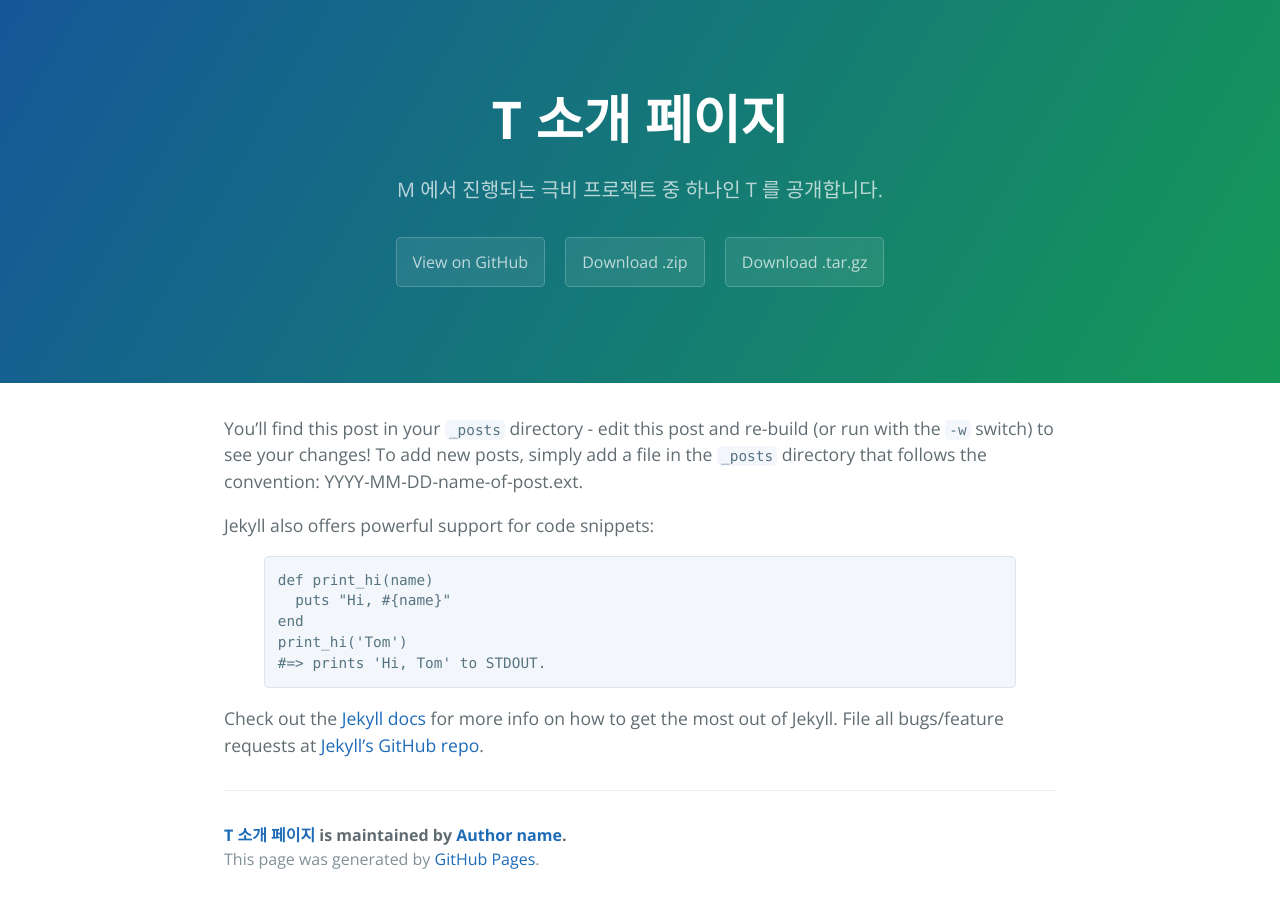
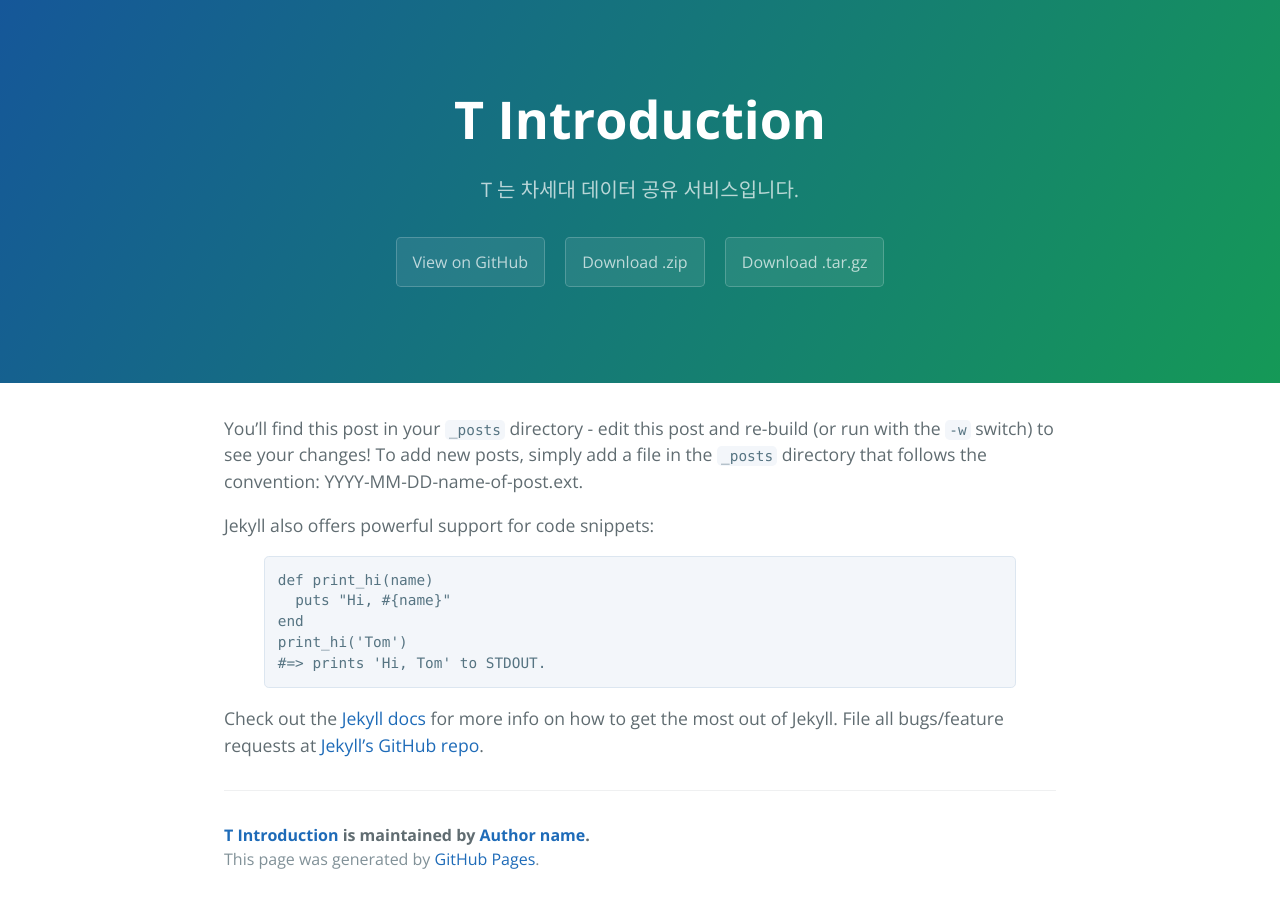
Before and after one commit to ProjectM4/ProjectM4.github.io, a Jekyll site: the page built from _posts/2016-02-12-sample-content.markdown, in a window 1280 px wide. Built offline with Jekyll 4.4.1, drawn with Linux system fonts in a browser that asks for light colours.

Commit message:
edited title and tagline again

```diff
--- a/_config.yml
+++ b/_config.yml
@@ -1,6 +1,6 @@
 # Setup
-title:        T 소개 페이지
-tagline:      M 에서 진행되는 극비 프로젝트 중 하나인 T 를 공개합니다.
+title:        T Introduction
+tagline:      T 는 차세대 데이터 공유 서비스입니다.
 baseurl:      ""
 paginate:     1
 theme: jekyll-theme-cayman
```
